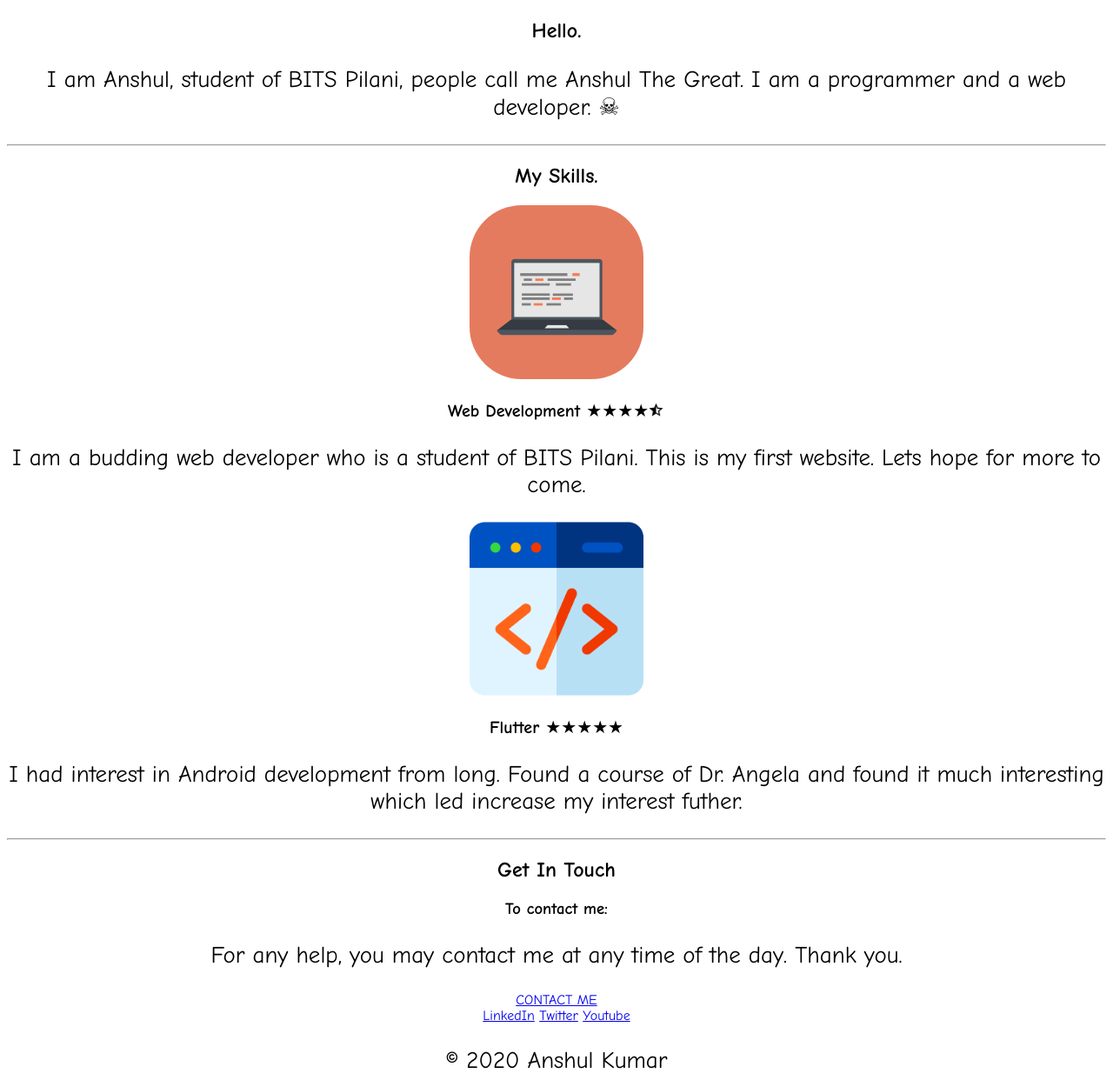
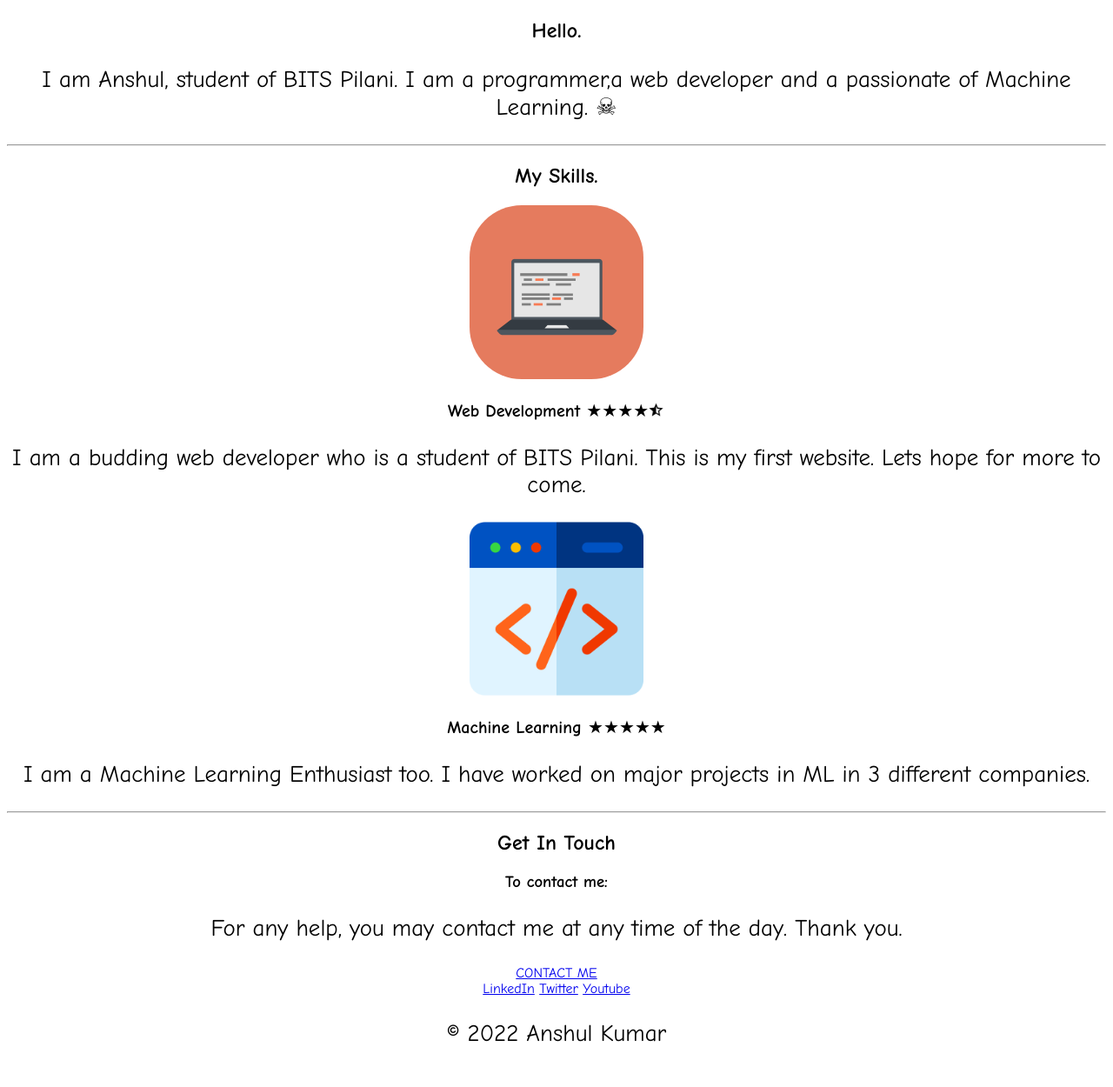
Before and after one commit to anshulkumar6465/anshul.github.io, a plain HTML site: page index.html in a window 1280 px wide. Shown: the part 870-2120 px from the top of the page at 87% size. Drawn offline with Linux system fonts and the light colour scheme; a web font is replaced by a local one.

Commit message:
Update index.html

```diff
--- a/index.html
+++ b/index.html
@@ -16,7 +16,7 @@
 		<div class="top">
 			<img class="topcloud" src="images/cloud.png">
 			<h1>I'm Anshul</h1>
-			<p> A programmer</p>
+			<p> A enthusiastic Programmer</p>
 
 			<img class="bottomcloud" src="images/cloud.png">
 			<img class="mountain" src="images/mountain.png">
@@ -25,7 +25,7 @@
 			<div class="profile">
 				<img class="ab" src="images/anshul.jpg" alt="">
 				<h2>Hello.</h2>
-				<p>I am Anshul, student of BITS Pilani, people call me Anshul The Great. I am a programmer and a web developer. ☠</p>
+				<p>I am Anshul, student of BITS Pilani. I am a programmer,a web developer and a passionate of Machine Learning. ☠</p>
 			</div>
 			<hr>
 			<div class="skills">
@@ -38,8 +38,8 @@
 				</div>
 				<div class="skill-row">
 					<img class="cd" src="images/flutter.png" style="width: 200px;"  >
-					<h3 style="font-size: 20px;">Flutter ★★★★★ </h3>
-					<p>I had interest in Android development from long. Found a course of Dr. Angela and found it much interesting which led increase my interest futher.</p>
+					<h3 style="font-size: 20px;">Machine Learning ★★★★★ </h3>
+					<p>I am a Machine Learning Enthusiast too. I have worked on major projects in ML in 3 different companies.</p>
 				</div>
 			</div>
 			<hr>
@@ -54,7 +54,7 @@
 			<a class="footer-link" href="https://www.linkedin.com/">LinkedIn</a>
 			<a class="footer-link" href="https://twitter.com/">Twitter</a>
 			<a class="footer-link" href="https://www.youtube.com/channel/UCGIqHLY8qafdekYlL0yIOlA?view_as=subscriber">Youtube</a>
-			<p>© 2020 Anshul Kumar</p>
+			<p>© 2022 Anshul Kumar</p>
 		</div>
 	</body>
 </html>
```
